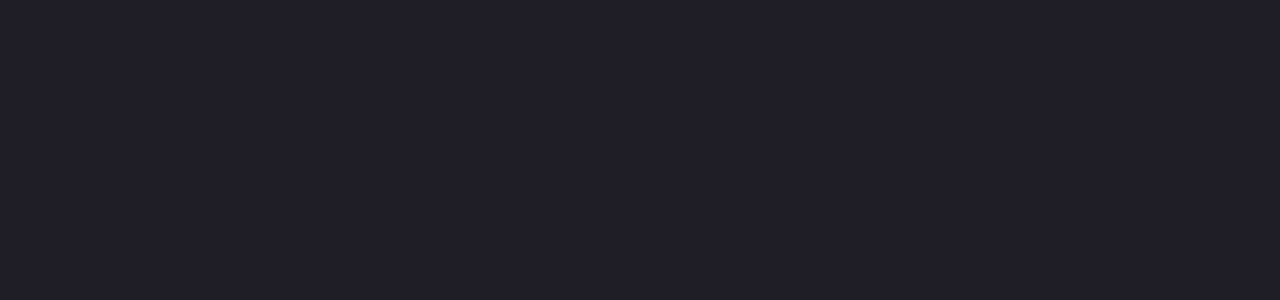
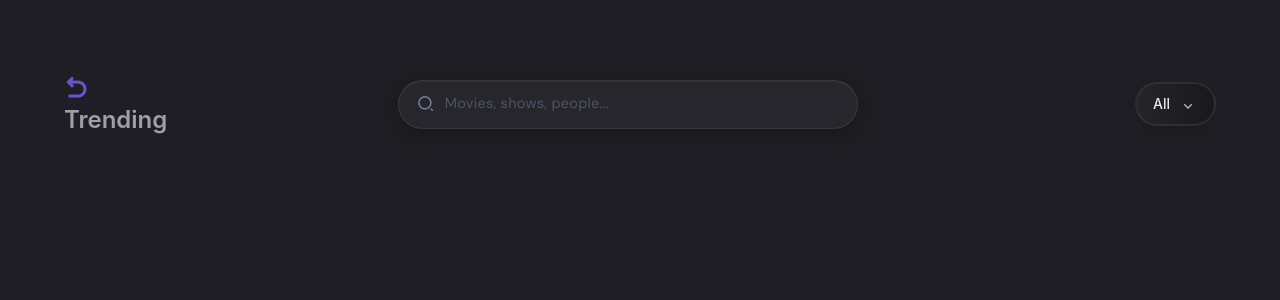
Before and after one commit to Om101101/Cinema-finder, a React (Vite) app: page /TrendingPage in a window 1280 px wide. Before the commit this address had no page. Shown: the top 300 px of the page. Built offline with nearby package versions, Linux system fonts and the light colour scheme.

Commit message:
Added dropdown filter component, fixed import issues and integrated into TrendingPage

```diff
--- a/package.json
+++ b/package.json
@@ -17,6 +17,7 @@
     "gsap": "^3.14.2",
     "react": "^19.2.4",
     "react-dom": "^19.2.4",
+    "react-icons": "^5.6.0",
     "react-infinite-scroll-component": "^6.1.1",
     "react-player": "^3.4.0",
     "react-router-dom": "^7.13.1",
--- a/src/App.jsx
+++ b/src/App.jsx
@@ -1,13 +1,17 @@
 import React from "react";
 import { Route, Routes } from "react-router-dom";
-import Home from './components/Home';
+import Home from "./components/Home";
+import TrendingPage from "./components/templates/TrendingPage";
 
 function App() {
-  return <div className="bg-[#1F1E24] w-screen h-screen  flex ">
-    <Routes>
-      <Route path="/" element={<Home/>} />
-    </Routes>
-  </div>;
+  return (
+    <div className="bg-[#1F1E24] w-screen h-screen  flex ">
+      <Routes>
+        <Route path="/" element={<Home />} />
+        <Route path="/TrendingPage" element={<TrendingPage />} />
+      </Routes>
+    </div>
+  );
 }
 
 export default App;
--- /dev/null
+++ b/src/components/templates/DropdownFilter.jsx
@@ -0,0 +1,143 @@
+import React, { useState, useRef, useEffect } from "react";
+
+// Enhanced Filter Options (Netflix/Hotstar style)
+const FILTER_CATEGORIES = [
+  { id: "all", label: "All", type: "category" },
+  { id: "movies", label: "Movies", type: "category" },
+  { id: "series", label: "TV Shows", type: "category" },
+  { id: "kids", label: "Kids", type: "category" },
+
+  { id: "hindi", label: "Hindi", type: "language" },
+  { id: "english", label: "English", type: "language" },
+  { id: "tamil", label: "Tamil", type: "language" },
+  { id: "telugu", label: "Telugu", type: "language" },
+
+  { id: "action", label: "Action", type: "genre" },
+  { id: "comedy", label: "Comedy", type: "genre" },
+  { id: "horror", label: "Horror", type: "genre" },
+  { id: "romance", label: "Romance", type: "genre" },
+  { id: "thriller", label: "Thriller", type: "genre" },
+];
+
+function DropdownFilter({ onFilterChange, selectedFilter = "all" }) {
+  const [isOpen, setIsOpen] = useState(false);
+  const [selected, setSelected] = useState(selectedFilter);
+  const dropdownRef = useRef(null);
+
+  // Close dropdown when clicking outside
+  useEffect(() => {
+    function handleClickOutside(event) {
+      if (dropdownRef.current && !dropdownRef.current.contains(event.target)) {
+        setIsOpen(false);
+      }
+    }
+    document.addEventListener("mousedown", handleClickOutside);
+    return () => document.removeEventListener("mousedown", handleClickOutside);
+  }, []);
+
+  const handleFilterSelect = (filterId) => {
+    setSelected(filterId);
+    onFilterChange(filterId);
+    setIsOpen(false);
+  };
+
+  const getSelectedLabel = () => {
+    const filter = FILTER_CATEGORIES.find(f => f.id === selected);
+    return filter ? filter.label : "All";
+  };
+
+  const getFilteredOptions = () => {
+    return FILTER_CATEGORIES.filter(f => f.id !== "all");
+  };
+
+  return (
+    <div className="relative" ref={dropdownRef}>
+      {/* Custom Trigger Button - Netflix/Hotstar Style */}
+      <button
+        onClick={() => setIsOpen(!isOpen)}
+        className={`
+          flex items-center gap-2 px-4 py-2.5 rounded-full
+          bg-gradient-to-r from-zinc-800/80 to-zinc-900/80
+          border-2 border-zinc-700/50 hover:border-rose-500/50
+          backdrop-blur-sm hover:backdrop-blur-md
+          text-white/90 hover:text-white font-medium
+          transition-all duration-300 ease-out
+          shadow-lg hover:shadow-rose-500/25 hover:scale-[1.02]
+          ${isOpen ? 'border-rose-500 shadow-rose-500/50 ring-2 ring-rose-500/30' : ''}
+        `}
+      >
+        <span className="text-sm truncate max-w-[140px]">{getSelectedLabel()}</span>
+        <i
+          className={`ri-arrow-down-s-line w-5 h-5 transition-transform text-white/70 hover:text-white
+                     ${isOpen ? 'rotate-180' : ''}`}
+        />
+      </button>
+
+      {/* Custom Dropdown Menu */}
+      {isOpen && (
+        <div className={`
+          absolute right-0 mt-2 w-72 bg-zinc-900/95 backdrop-blur-xl
+          border border-zinc-700 rounded-2xl shadow-2xl shadow-black/50
+          py-2 max-h-96 overflow-y-auto z-50
+          animate-in slide-in-from-top-2 duration-200
+        `}>
+          {/* Filter Tabs/Chips Style */}
+          <div className="px-4 py-3 border-b border-zinc-800">
+            <div className="flex flex-wrap gap-2">
+              {["all", "movies", "series"].map((quickFilter) => (
+                <button
+                  key={quickFilter}
+                  onClick={() => handleFilterSelect(quickFilter)}
+                  className={`
+                    px-3 py-1.5 rounded-full text-xs font-medium transition-all
+                    ${selected === quickFilter
+                      ? 'bg-gradient-to-r from-rose-500 to-pink-500 text-white shadow-md shadow-rose-500/25'
+                      : 'text-zinc-400 hover:text-white hover:bg-zinc-800/50'
+                    }
+                  `}
+                >
+                  {FILTER_CATEGORIES.find(f => f.id === quickFilter)?.label}
+                </button>
+              ))}
+            </div>
+          </div>
+
+          {/* Scrollable Filter Grid */}
+          <div className="grid grid-cols-2 gap-2 p-4">
+            {getFilteredOptions().map((filter) => (
+              <button
+                key={filter.id}
+                onClick={() => handleFilterSelect(filter.id)}
+                className={`
+                  flex items-center justify-between px-3 py-2.5 rounded-xl
+                  text-left transition-all group hover:bg-zinc-800/50
+                  ${selected === filter.id
+                    ? 'bg-gradient-to-r from-rose-500/20 to-pink-500/20 border-2 border-rose-400/50 text-white shadow-lg'
+                    : 'text-zinc-300 hover:bg-zinc-800 hover:text-white'
+                  }
+                `}
+              >
+                <span className="text-sm font-medium group-hover:translate-x-1 transition-transform">
+                  {filter.label}
+                </span>
+                {selected === filter.id && (
+                  <i className="ri-close-fill w-5 h-5 text-rose-400" />
+                )}
+              </button>
+            ))}
+          </div>
+        </div>
+      )}
+
+      {/* Backdrop */}
+      {isOpen && (
+        <div
+          className="fixed inset-0 z-40"
+          onClick={() => setIsOpen(false)}
+        />
+      )}
+    </div>
+  );
+}
+
+export default DropdownFilter;
--- a/src/components/templates/Sidenav.jsx
+++ b/src/components/templates/Sidenav.jsx
@@ -7,7 +7,7 @@
   const [mobileOpen, setMobileOpen] = useState(false);
 
   const navLinks1 = [
-    { to: "/trending", icon: "ri-fire-fill", label: "Trending" },
+    { to: "/TrendingPage", icon: "ri-fire-fill", label: "Trending" },
     { to: "/popular", icon: "ri-bard-fill", label: "Popular" },
     { to: "/toprated", icon: "ri-star-smile-fill", label: "Top Rated" },
     { to: "/movies", icon: "ri-clapperboard-fill", label: "Movies" },
--- /dev/null
+++ b/src/components/templates/TrendingPage.jsx
@@ -0,0 +1,31 @@
+import React from "react";
+import { useNavigate } from "react-router-dom";
+import Topnav from './Topnav';
+import DropdownFilter from "./DropdownFilter";
+
+function TrendingPage() {
+  const navigate = useNavigate();
+  return (
+    <div className=" p-[5%] w-screen h-screen">
+      <div className="w-full flex items-center  ">
+        <h1 className="text-2xl text-zinc-400 font-semibold ">
+          <i
+            onClick={() => navigate(-1)}
+            class="text-[#6556CD] ri-arrow-go-back-line"
+          ></i>{" "}
+          Trending
+        </h1>
+        <Topnav/>
+        <DropdownFilter/>
+      </div>
+
+
+
+
+
+
+    </div>
+  );
+}
+
+export default TrendingPage;
```
Also changed, not shown: 1 other file (tests, documents, lock files or other folders).
